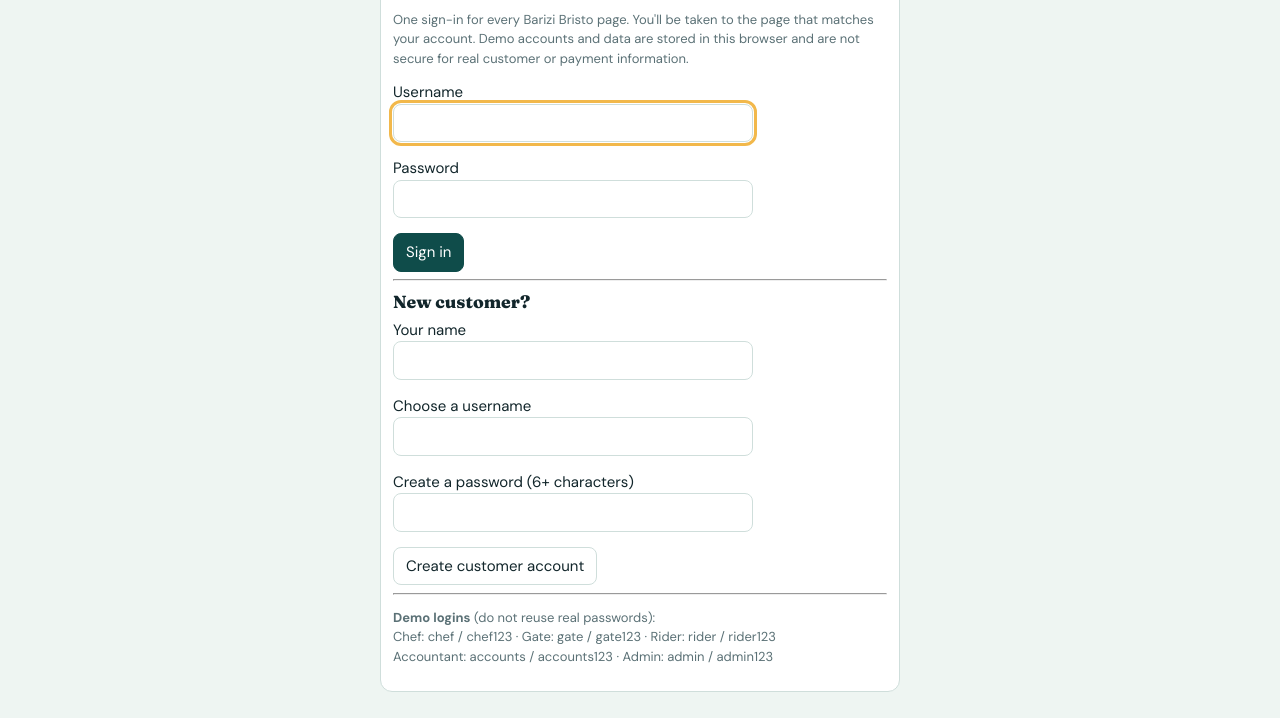
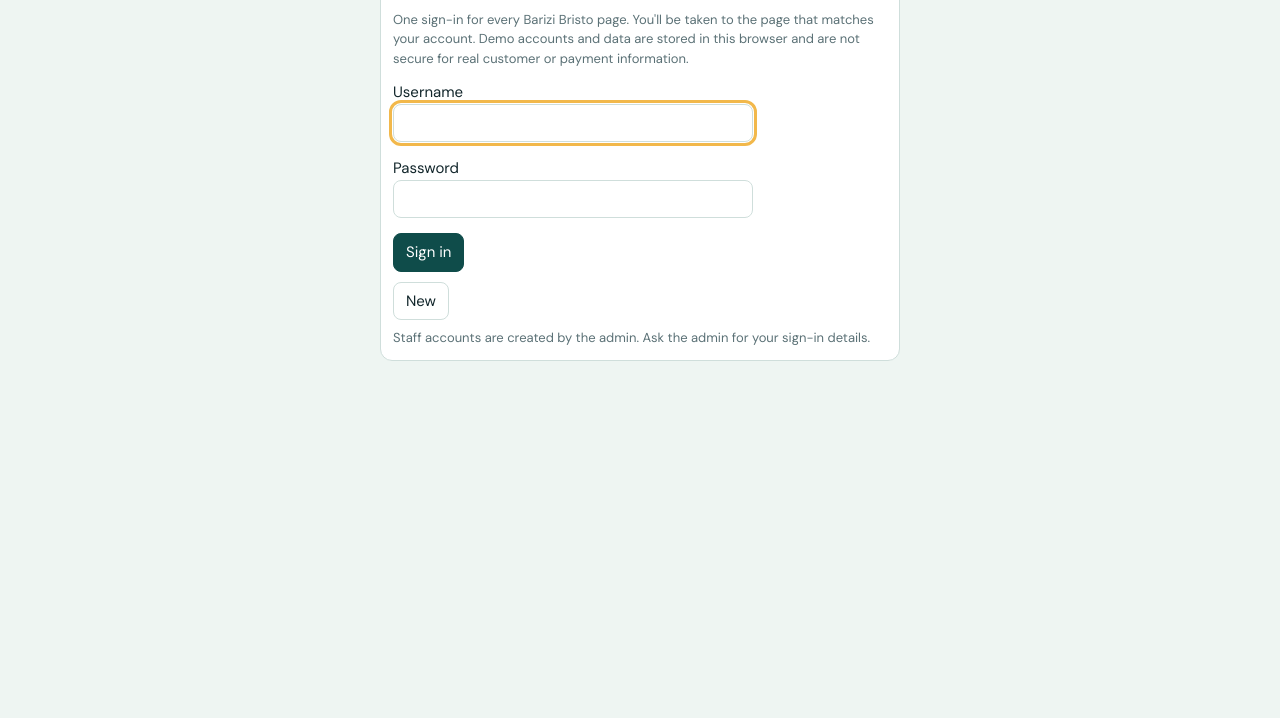
Before and after one commit to THEMIC-SCADOSH/BARIZI-BRISTO, a plain HTML site: page login.html in a window 1280 px wide. Shown: the part 167-885 px from the top of the page. After the commit the page ends 800 px from the top, so only its background shows below. Drawn offline with Linux system fonts and the light colour scheme.

Commit message:
Add files via upload

```diff
--- a/login.html
+++ b/login.html
@@ -47,14 +47,16 @@ function show(msg){
   <form id="f"><label>Username<br><input name="username" autocomplete="username" required autofocus></label>
   <p><label>Password<br><input name="password" type="password" autocomplete="current-password" required></label></p>
   <button class="p" type="submit">Sign in</button></form>
-  <hr><h3>New customer?</h3>
+  <div class="row" style="margin-top:10px"><button type="button" id="newCustomer" aria-haspopup="dialog">New</button><span class="mut">Staff accounts are created by the admin. Ask the admin for your sign-in details.</span></div>
+  <dialog id="newCustomerDialog" class="auth-card" aria-labelledby="newCustomerTitle">
+  <div class="row sp"><h2 id="newCustomerTitle">Create a customer account</h2><button type="button" id="closeNewCustomer">Close</button></div>
+  <p class="mut">This form creates customer accounts only. For staff access, ask the admin to create your account.</p>
+  <p id="signupError" class="alert" role="alert" hidden></p>
   <form id="r"><label>Your name<br><input name="name" autocomplete="name" required></label>
   <p><label>Choose a username<br><input name="username" autocomplete="username" required></label></p>
   <p><label>Create a password (6+ characters)<br><input name="password" type="password" autocomplete="new-password" minlength="6" required></label></p>
-  <button type="submit">Create customer account</button></form>
-  <hr><p class="mut"><b>Demo logins</b> (do not reuse real passwords):<br>
-  Chef: chef / chef123 · Gate: gate / gate123 · Rider: rider / rider123<br>
-  Accountant: accounts / accounts123 · Admin: admin / admin123</p></div>`;
+  <button class="p" type="submit">Create customer account</button></form>
+  </dialog></div>`;
   $("#f").onsubmit=e=>{
     e.preventDefault();
     const f=e.currentTarget,un=f.elements.username.value.trim().toLowerCase(),pw=f.elements.password.value;
@@ -65,16 +67,19 @@ function show(msg){
   $("#r").onsubmit=e=>{
     e.preventDefault();
     const f=e.currentTarget,name=f.elements.name.value.trim(),un=f.elements.username.value.trim().toLowerCase(),pw=f.elements.password.value;
-    if(!name||!un||pw.length<6){show("Enter your name, username, and a password of at least 6 characters.");return}
-    if(allUsers().some(x=>String(x.username||"").toLowerCase()==un)){show("That username is already in use.");return}
+    if(!name||!un||pw.length<6){$("#signupError").textContent="Enter your name, username, and a password of at least 6 characters.";$("#signupError").hidden=false;return}
+    if(allUsers().some(x=>String(x.username||"").toLowerCase()==un)){$("#signupError").textContent="That username is already in use.";$("#signupError").hidden=false;return}
     const st=readState();
     st.users=st.users||allUsers();
     const u={n:name,role:"Customer",username:un,password:pw,perm:{menu:0,orders:0,cancel:0,ledger:0,users:0}};
     st.users.push(u);
     try{localStorage.setItem(STATE,JSON.stringify(st))}
-    catch(err){console.error(err);show("Could not save your account; enable browser storage.");return}
+    catch(err){console.error(err);$("#signupError").textContent="Could not save your account; enable browser storage.";$("#signupError").hidden=false;return}
     go(u);
   };
+  const dialog=$("#newCustomerDialog");
+  $("#newCustomer").onclick=()=>{dialog.showModal();dialog.querySelector('[name="name"]').focus()};
+  $("#closeNewCustomer").onclick=()=>dialog.close();
   const out=$("#out");
   if(out)out.onclick=()=>{try{sessionStorage.removeItem(SESSION)}catch(e){}show()};
 }
```
